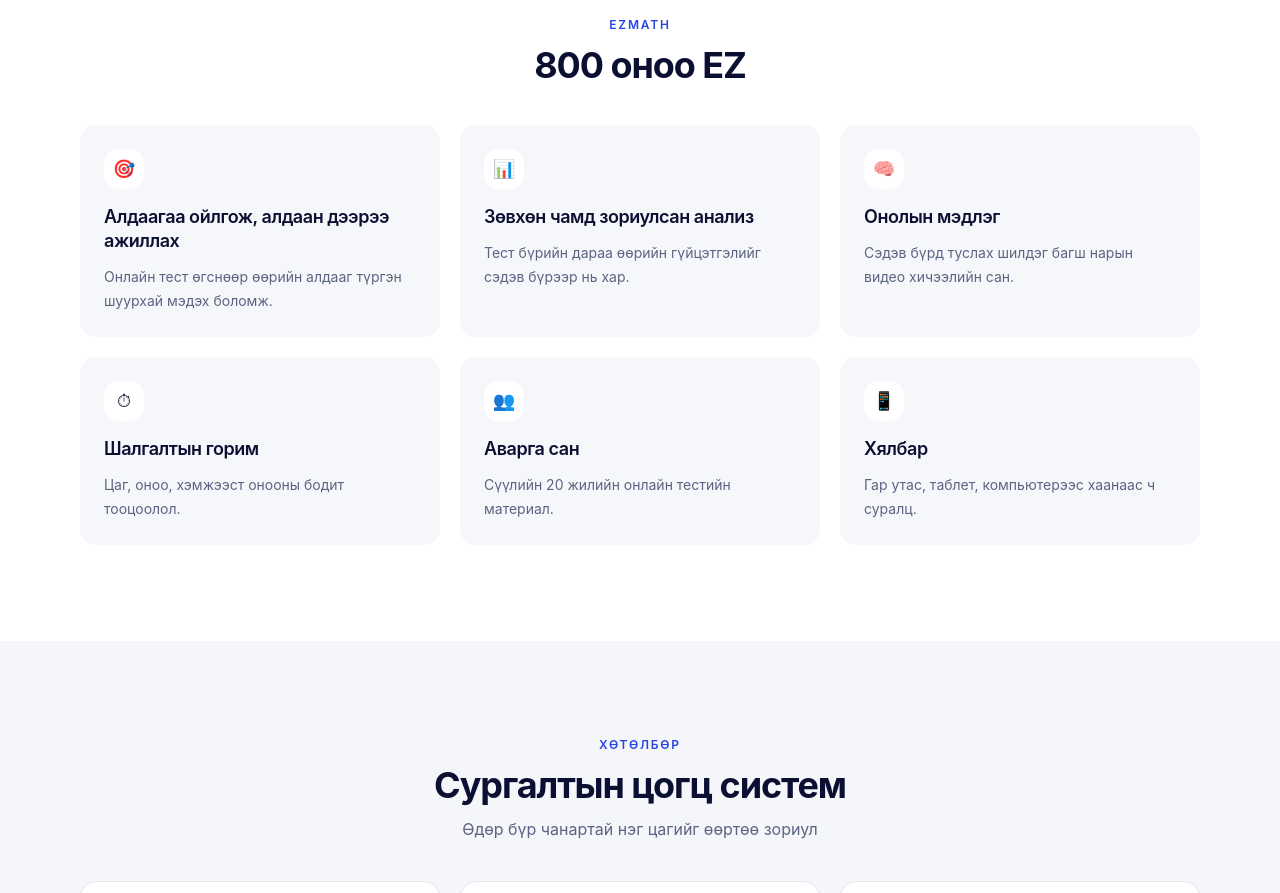
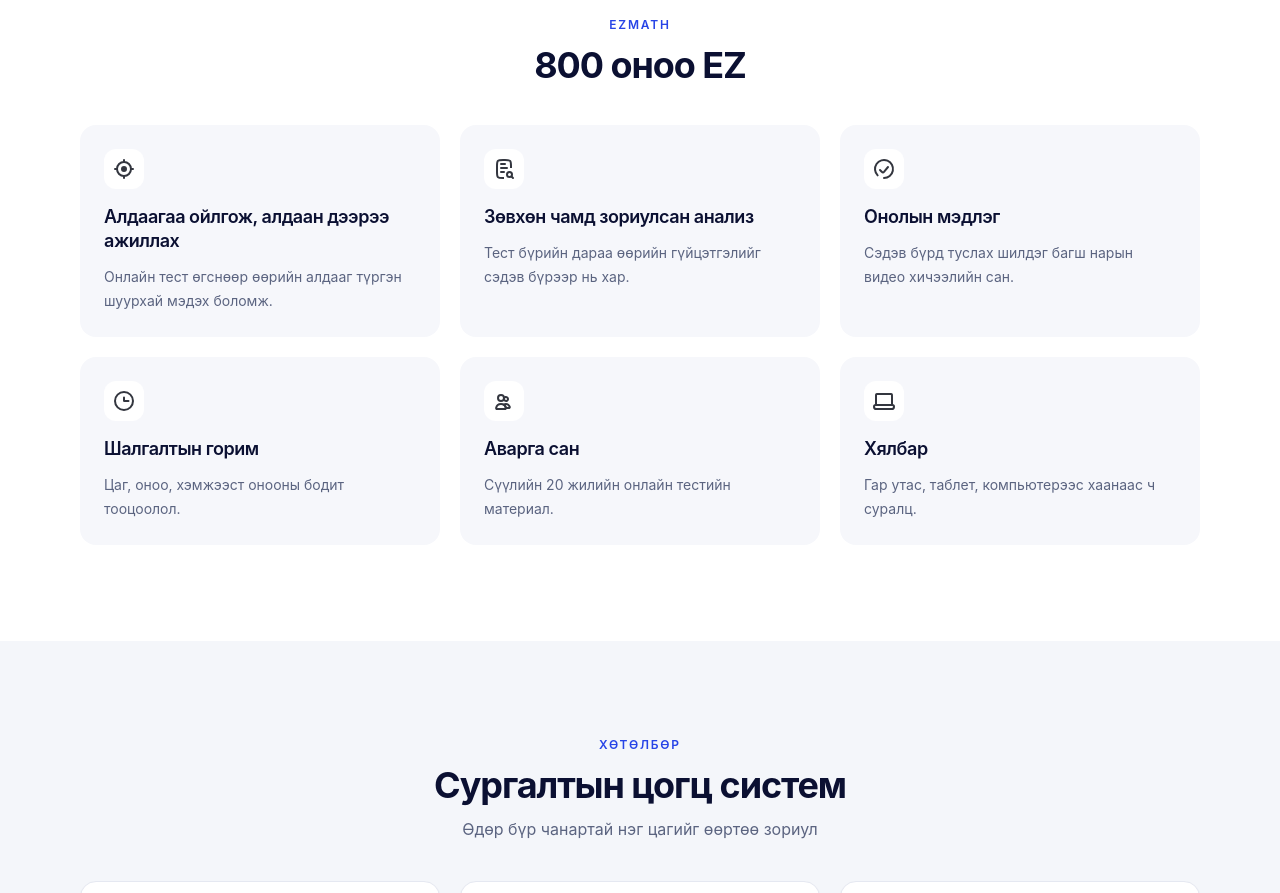
Before and after one commit to Zerogne/ezmath, a Next.js app: page / in a window 1280 px wide. Shown: the part 800-1693 px from the top of the page. Built offline with nearby package versions, Linux system fonts and the light colour scheme; no server answers.

Commit message:
Replace landing feature emojis with icons

```diff
--- a/components/home/figma-landing.tsx
+++ b/components/home/figma-landing.tsx
@@ -2,14 +2,15 @@ import Link from "next/link";
 import { ArrowRight, Check, Play } from "lucide-react";
 import { plans } from "@/lib/payments/plans";
 import { startBylCheckout } from "@/app/payments/actions";
+import { AnalysisFeatureIcon, ClockFeatureIcon, CommunityFeatureIcon, DeviceFeatureIcon, KnowledgeFeatureIcon, TargetFeatureIcon } from "@/components/home/feature-icons";
 
 const features = [
-  ["🎯", "Алдаагаа ойлгож, алдаан дээрээ ажиллах", "Онлайн тест өгснөөр өөрийн алдааг түргэн шуурхай мэдэх боломж."],
-  ["📊", "Зөвхөн чамд зориулсан анализ", "Тест бүрийн дараа өөрийн гүйцэтгэлийг сэдэв бүрээр нь хар."],
-  ["🧠", "Онолын мэдлэг", "Сэдэв бүрд туслах шилдэг багш нарын видео хичээлийн сан."],
-  ["⏱", "Шалгалтын горим", "Цаг, оноо, хэмжээст онооны бодит тооцоолол."],
-  ["👥", "Аварга сан", "Сүүлийн 20 жилийн онлайн тестийн материал."],
-  ["📱", "Хялбар", "Гар утас, таблет, компьютерээс хаанаас ч суралц."],
+  [TargetFeatureIcon, "Алдаагаа ойлгож, алдаан дээрээ ажиллах", "Онлайн тест өгснөөр өөрийн алдааг түргэн шуурхай мэдэх боломж."],
+  [AnalysisFeatureIcon, "Зөвхөн чамд зориулсан анализ", "Тест бүрийн дараа өөрийн гүйцэтгэлийг сэдэв бүрээр нь хар."],
+  [KnowledgeFeatureIcon, "Онолын мэдлэг", "Сэдэв бүрд туслах шилдэг багш нарын видео хичээлийн сан."],
+  [ClockFeatureIcon, "Шалгалтын горим", "Цаг, оноо, хэмжээст онооны бодит тооцоолол."],
+  [CommunityFeatureIcon, "Аварга сан", "Сүүлийн 20 жилийн онлайн тестийн материал."],
+  [DeviceFeatureIcon, "Хялбар", "Гар утас, таблет, компьютерээс хаанаас ч суралц."],
 ] as const;
 
 const tracks = [
@@ -34,7 +35,7 @@ export function FigmaLanding({ paymentStatus }: { paymentStatus?: string }) {
       </div>
     </section>
     <section className="bg-[#0b1030] text-white" aria-label="Платформын боломжууд"><div className="container-page grid grid-cols-2 gap-6 py-8 text-sm font-medium sm:grid-cols-4">{["SAT ба ЭЕШ", "Mock шалгалт", "Сэдэвчилсэн дасгал", "Ахицын тайлан"].map((label) => <div key={label} className="flex items-center gap-2"><Check size={16} className="shrink-0 text-emerald-400"/><span>{label}</span></div>)}</div></section>
-    <section className="bg-white py-20 lg:py-24"><SectionHead eyebrow="EZMATH" title="800 оноо EZ"/><div className="container-page mt-10 grid gap-5 sm:grid-cols-2 lg:grid-cols-3">{features.map(([icon,title,description]) => <article key={title} className="rounded-2xl bg-[#f6f7fb] p-6"><span className="flex h-10 w-10 items-center justify-center rounded-xl bg-white text-lg">{icon}</span><h3 className="mt-4 text-lg font-semibold leading-6">{title}</h3><p className="mt-3 text-sm leading-6 text-muted-foreground">{description}</p></article>)}</div></section>
+    <section className="bg-white py-20 lg:py-24"><SectionHead eyebrow="EZMATH" title="800 оноо EZ"/><div className="container-page mt-10 grid gap-5 sm:grid-cols-2 lg:grid-cols-3">{features.map(([Icon,title,description]) => <article key={title} className="rounded-2xl bg-[#f6f7fb] p-6"><Icon className="h-10 w-10 shrink-0"/><h3 className="mt-4 text-lg font-semibold leading-6">{title}</h3><p className="mt-3 text-sm leading-6 text-muted-foreground">{description}</p></article>)}</div></section>
     <section id="programs" className="py-20 lg:py-24"><SectionHead eyebrow="ХӨТӨЛБӨР" title="Сургалтын цогц систем" description="Өдөр бүр чанартай нэг цагийг өөртөө зориул"/><div className="container-page mt-10 grid gap-5 lg:grid-cols-3">{tracks.map((track) => <TrackCard key={track.title} {...track}/>)}</div></section>
     <AdaptiveSection/>
     <section id="pricing" className="py-20 lg:py-24"><SectionHead eyebrow="ҮНИЙН СОНГОЛТ" title="Өөрт тохирох багцаа сонго" description="Төлбөртэй багцууд сар бүр шинэчлэгдэнэ. Хүссэн үедээ цуцлах боломжтой."/>{paymentStatus && paymentMessages[paymentStatus] && <p role="alert" className="container-page mt-6 rounded-xl border border-red-200 bg-red-50 px-4 py-3 text-center text-sm text-red-700">{paymentMessages[paymentStatus]}</p>}<div className="container-page mt-10 grid items-stretch gap-5 lg:grid-cols-3">{plans.map((plan) => <PlanCard key={plan.code} {...plan}/>)}</div></section>
```
Also changed, not shown: components/home/feature-icons.tsx (added, +16 -0 lines).
